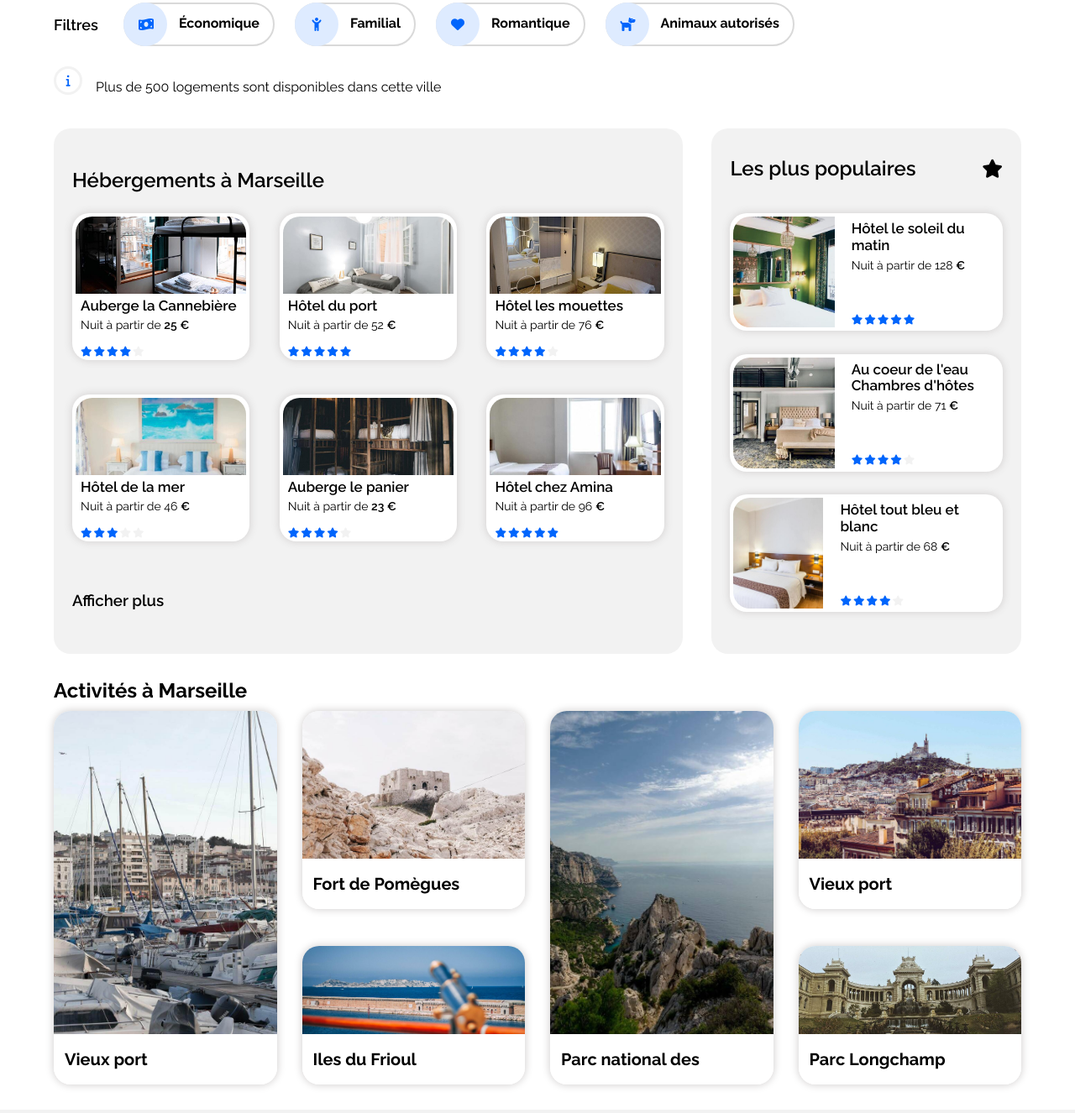
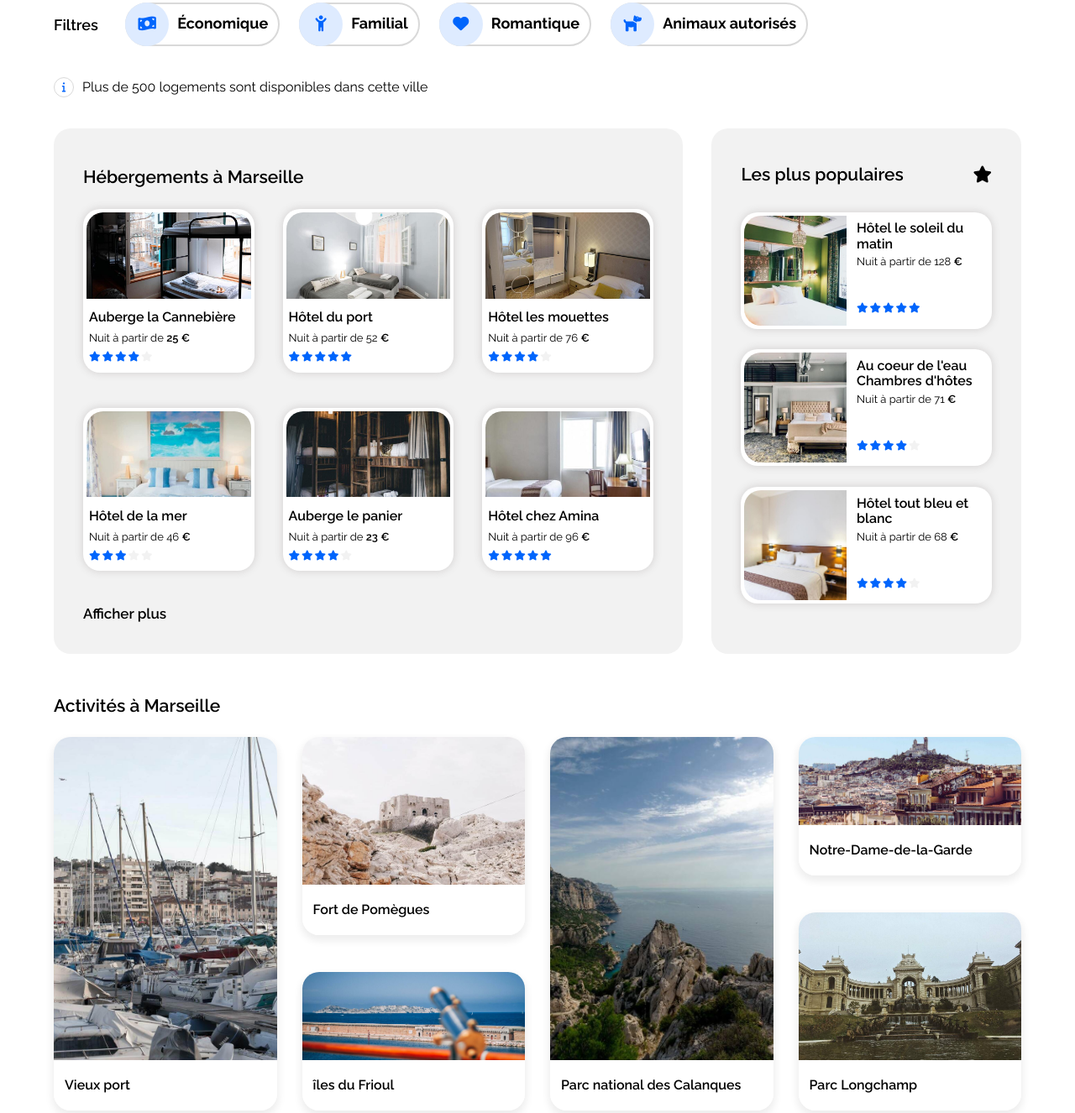
Before and after one commit to sebneedles/dev-p2, a plain HTML site: page index.html in a window 1280 px wide. Shown: the part 306-1632 px from the top of the page at 84% size. Drawn offline with Linux system fonts and the light colour scheme.

Commit message:
Issues responsive corrections

```diff
--- a/css/style.css
+++ b/css/style.css
@@ -148,9 +148,10 @@ Filtre
 
 #filter h2 {
     align-self: center;
-    margin: 0px 30px 5px 0px;
     font-size: 18px;
     font-weight: 600;
+    margin-bottom: 20px;
+    margin-right: 2.8%;
 }
 
 h3 {
@@ -159,7 +160,8 @@ h3 {
 
 .filterItem {
     border: 2px solid #D9D9D9;
-    margin: 0px 24px 8px 0px;
+    margin-bottom: 8px;
+    margin-right: 2%;
     display: flex;
     align-items: center;
     border-radius: 30px;
@@ -187,7 +189,8 @@ h3 {
 
 .txtFilter {
     font-weight: bold;
-    margin: 0 16px;
+    margin: 0 12px;
+    font-size: 18px;
 }
 
 .txtFilter span {
@@ -196,26 +199,26 @@ h3 {
 
 .iconItem {
     color: #0065FC;
-    width: 16px;
     text-align: center;
+    font-size: 19px;
 }
 
 .resultFilter {
     display: flex;
-    align-items: normal;
+    align-items: center;
 }
 
 .iconResult {
-    height: 28px;
-    width: 28px;
-    border: solid 3px #F2F2F2;
-    border-radius: 50%;
+    height: 22px;
+    width: 22px;
+    border: solid 1px #D9D9D9;
+    border-radius: 15px;
     display: flex;
     align-items: center;
     justify-content: center;
-    margin-right: 16px;
+    margin-right: 10px;
     color: #0065FC;
-    font-size: 14px;
+    font-size: 12px;
 }
 
 .resultFilter p {
@@ -244,17 +247,22 @@ Hébergement Left
 .sideLeft {
     width: 65%;
     justify-content: space-between;
+    padding: 35px;
 }
 
 .sideLeft h2 {
     width: 100%;
+    font-size: 21px;
     align-self: center;
     min-width: 260px;
     font-weight: 600;
+    /* règles normalize.css à modifier */
+    margin-block-start: 10px;
+    margin-block-end: 25px;
 }
 
 .hebergementItem {
-    height: 30%;
+    height: 35%;
     width: 30%;
     background-color: #fff;
     display: flex;
@@ -263,12 +271,12 @@ Hébergement Left
     box-sizing: border-box;
     box-shadow: 0px 0px 10px 1px #d5d3d3;
     border-radius: 20px;
-    margin-bottom: 30px;
+    margin-bottom: 40px;
     transition: 300ms;
 }
 
 .hebergementItem:hover {
-    box-shadow: 0px 0px 10px 1px #999;
+    box-shadow: 0px 0px 0px 3px #0065FC;
     transition: 300ms;
 }
 
@@ -300,19 +308,19 @@ Hébergement Left
     display: flex;
     flex-flow: column;
     justify-content: space-evenly;
-    padding-left: 3%;
+    padding-left: 3px;
 }
 
 .itemDescriptHeberg h4 {
     font-weight: 600;
     margin: 5px 0 0 0;
-    font-size: 17px;
+    font-size: 16px;
 }
 
 .itemDescriptHeberg p {
     font-weight: normal;
-    margin: 5px 0 0 0;
-    font-size: 14px;
+    margin: 0;
+    font-size: 13px;
 }
 
 .itemDescriptHeberg p strong{
@@ -320,6 +328,10 @@ Hébergement Left
 }
 
 .itemDescriptHeberg .noteHeberge {
+    display: flex;
+}
+
+.notationLeft {
     display: flex;
 }
 
@@ -335,53 +347,71 @@ Hébergement Left
     margin-right: 2px;
 }
 
+.btnPlus h3 {
+    font-size: 17px;
+    font-weight: 600;
+    /* règles normalize.css à supprimer */
+    margin-block-start: 0;
+    margin-block-end: 0;
+}
+
 /* ------------------------
 Hébergement Right
 ------------------------ */
 .sideRight {
     width: 32%;
+    padding: 35px;
+    display: flex;
+    justify-content: center;
 }
 
 .titreAside {
     display: flex;
     justify-content: space-between;
     width: 100%;
-    height: 52px;
+    height: 40px;
     align-items: center;
 }
 
 .titreAside h2 {
     font-weight: 600;
+    font-size: 21px;
+    /* règles normalize.css à supprimer */
+    margin-block-end: 0;
+    margin-block-start: 0;
+    margin-inline-start: 0;
+    margin-inline-end: 0;
 }
 
 .popStar {
-    font-size: 22px;
+    font-size: 20px;
 }
 
 .populaireItem {
     width: 100%;
     background-color: #fff;
-    height: 140px;
+    height: 25%;
     border-radius: 20px;
     padding: 4px;
     box-sizing: border-box;
     display: flex;
     box-shadow: 0px 0px 10px 1px #d5d3d3;
     transition: 300ms;
+    flex-direction: row;
 }
 
 .populaireItem:hover {
-    box-shadow: 0px 0px 10px 1px #999;
+    box-shadow: 0px 0px 0px 3px #0065FC;
     transition: 300ms;
 }
 
 .populaireItem a {
-    height: 100%;
-    width: 100%;
     text-decoration: none;
     color: #000;
     display: flex;
     transition: 300ms;
+    flex-direction: row;
+    width: 100%;
 }
 
 .populaireItem a:hover {
@@ -392,34 +422,39 @@ Hébergement Right
 
 .populaireItem img {
     border-radius: 20px 0px 0px 20px;
-    width: 38%;
+    width: 42%;
     height: 100%;
     object-fit: cover;
 }
 
 .itemDescriptPop {
-    margin: 0 20px;
+    margin-left: 4%;
+    height: 90%;
+    width: 50%;
+    display: flex;
+    flex-flow: column;
+    justify-content: center;
 }
 
 .itemDescriptPop h4 {
     font-weight: 600;
     margin: 5px 0;
-    font-size: 17px;
+    font-size: 16px;
 }
 
 .itemDescriptPop p {
     font-weight: normal;
     margin: 0;
-    font-size: 14px;
+    font-size: 13px;
 }
 
 .itemDescriptPop p strong {
     font-weight: 600;
 }
 
-.notation {
+.notationRight {
     display: flex;
-    height: 48%;
+    height: 45%;
     align-items: self-end;
 }
 
@@ -427,13 +462,14 @@ Hébergement Right
 Activités
 ------------------------ */
 .activite {
-    margin: 30px auto;
+    margin: 50px auto;
     flex-direction: column;
 }
 
 .activite h2 {
-    font-weight: 700;
-    margin: 0px 0 10px 0;
+    font-weight: 600;
+    margin: 0px 0 25px 0;
+    font-size: 21px;
 }
 
 .cardActiviteContent {
@@ -463,13 +499,13 @@ Activités
     display: flex;
     flex-direction: column-reverse;
     border-radius: 20px;
-    box-shadow: 0px 0px 10px 1px #d5d3d3;
+    box-shadow: 0px 5px 10px 2px #eee;
     overflow: hidden;
     transition: 300ms;
 }
 
 .fullCardItem:hover {
-    box-shadow: 0px 0px 10px 1px #999;
+    box-shadow: 0px 5px 10px 2px #ccc;
     transition: 300ms;
 }
 
@@ -498,12 +534,14 @@ Activités
 
 .fullCardItem figcaption {
     background-color: #fff;
-    text-decoration: none;
     height: 60px;
-    line-height: 60px;
-    font-size: 20px;
-    font-weight: 700;
+    font-size: 16px;
+    font-weight: 600;
     padding-left: 13px;
+    display: flex;
+    width: 100%;
+    align-items: center;
+    box-sizing: border-box;
 }
 
 /* medium card */
@@ -513,13 +551,13 @@ Activités
     flex-direction: column-reverse;
     color: black;
     border-radius: 20px;
-    box-shadow: 0px 0px 10px 1px #d5d3d3;
+    box-shadow: 0px 5px 10px 2px #eee;
     overflow: hidden;
     transition: 300ms;
 }
 
 .mediumCardItem:hover {
-    box-shadow: 0px 0px 10px 1px #999;
+    box-shadow: 0px 5px 10px 2px #ccc;
     transition: 300ms;
 }
 
@@ -550,10 +588,13 @@ Activités
 .mediumCardItem figcaption {
     background-color: #fff;
     height: 60px;
-    line-height: 60px;
-    font-size: 20px;
-    font-weight: 700;
+    font-size: 16px;
+    font-weight: 600;
     padding-left: 13px;
+    width: 100%;
+    display: flex;
+    align-items: center;
+    box-sizing: border-box;
 }
 
 /* small card */
@@ -563,13 +604,13 @@ Activités
     flex-direction: column-reverse;
     color: black;
     border-radius: 20px;
-    box-shadow: 0px 0px 10px 1px #d5d3d3;
+    box-shadow: 0px 5px 10px 2px #eee;
     overflow: hidden;
     transition: 300ms;
 }
 
 .smallCardItem:hover {
-    box-shadow: 0px 0px 10px 1px #999;
+    box-shadow: 0px 5px 10px 2px #ccc;
     transition: 300ms;
 }
 
@@ -600,10 +641,13 @@ Activités
 .smallCardItem figcaption {
     background-color: #fff;
     height: 60px;
-    line-height: 60px;
-    font-size: 20px;
-    font-weight: 700;
+    font-size: 16px;
+    font-weight: 600;
     padding-left: 13px;
+    width: 100%;
+    display: flex;
+    align-items: center;
+    box-sizing: border-box;
 }
 /* ------------------------
 Footer
--- a/index.html
+++ b/index.html
@@ -89,7 +89,7 @@
                             <div class="itemDescriptHeberg">
                                 <h4>Auberge la Cannebière</h4>
                                 <p>Nuit à partir de <strong>25 €</strong></p>
-                                <div class="notation">
+                                <div class="notationLeft">
                                     <i class="fas fa-star blueStar"></i>
                                     <i class="fas fa-star blueStar"></i>
                                     <i class="fas fa-star blueStar"></i>
@@ -105,7 +105,7 @@
                             <div class="itemDescriptHeberg">
                                 <h4>Hôtel du port</h4>
                                 <p>Nuit à partir de 52 <strong>€</strong></p>
-                                <div class="notation">
+                                <div class="notationLeft">
                                     <i class="fas fa-star blueStar"></i>
                                     <i class="fas fa-star blueStar"></i>
                                     <i class="fas fa-star blueStar"></i>
@@ -121,7 +121,7 @@
                             <div class="itemDescriptHeberg">
                                 <h4>Hôtel les mouettes</h4>
                                 <p>Nuit à partir de 76 <strong>€</strong></p>
-                                <div class="notation">
+                                <div class="notationLeft">
                                     <i class="fas fa-star blueStar"></i>
                                     <i class="fas fa-star blueStar"></i>
                                     <i class="fas fa-star blueStar"></i>
@@ -137,7 +137,7 @@
                             <div class="itemDescriptHeberg">
                                 <h4>Hôtel de la mer</h4>
                                 <p>Nuit à partir de 46 <strong>€</strong></p>
-                                <div class="notation">
+                                <div class="notationLeft">
                                     <i class="fas fa-star blueStar"></i>
                                     <i class="fas fa-star blueStar"></i>
                                     <i class="fas fa-star blueStar"></i>
@@ -153,7 +153,7 @@
                             <div class="itemDescriptHeberg">
                                 <h4>Auberge le panier</h4>
                                 <p>Nuit à partir de <strong>23 €</strong></p>
-                                <div class="notation">
+                                <div class="notationLeft">
                                     <i class="fas fa-star blueStar"></i>
                                     <i class="fas fa-star blueStar"></i>
                                     <i class="fas fa-star blueStar"></i>
@@ -169,7 +169,7 @@
                             <div class="itemDescriptHeberg">
                                 <h4>Hôtel chez Amina</h4>
                                 <p>Nuit à partir de 96 <strong>€</strong></p>
-                                <div class="notation">
+                                <div class="notationLeft">
                                     <i class="fas fa-star blueStar"></i>
                                     <i class="fas fa-star blueStar"></i>
                                     <i class="fas fa-star blueStar"></i>
@@ -196,7 +196,7 @@
                             <div class="itemDescriptPop">
                                 <h4>Hôtel le soleil du matin</h4>
                                 <p>Nuit à partir de 128 <strong>€</strong></p>
-                                <div class="notation">
+                                <div class="notationRight">
                                     <i class="fas fa-star blueStar"></i>
                                     <i class="fas fa-star blueStar"></i>
                                     <i class="fas fa-star blueStar"></i>
@@ -212,7 +212,7 @@
                             <div class="itemDescriptPop">
                                 <h4>Au coeur de l'eau Chambres d'hôtes</h4>
                                 <p>Nuit à partir de 71 <strong>€</strong></p>
-                                <div class="notation">
+                                <div class="notationRight">
                                     <i class="fas fa-star blueStar"></i>
                                     <i class="fas fa-star blueStar"></i>
                                     <i class="fas fa-star blueStar"></i>
@@ -228,7 +228,7 @@
                             <div class="itemDescriptPop">
                                 <h4>Hôtel tout bleu et blanc</h4>
                                 <p>Nuit à partir de 68 <strong>€</strong></p>
-                                <div class="notation">
+                                <div class="notationRight">
                                     <i class="fas fa-star blueStar"></i>
                                     <i class="fas fa-star blueStar"></i>
                                     <i class="fas fa-star blueStar"></i>
@@ -268,7 +268,7 @@
                             <a href="#">
                                 <figure>
                                     <img src="./assests/imgs/activite/kevin-hikari.jpg" alt="Iles du Frioul">
-                                    <figcaption>Iles du Frioul</figcaption>
+                                    <figcaption>îles du Frioul</figcaption>
                                 </figure>
                             </a>
                         </div>
@@ -284,15 +284,15 @@
                         </div>
                     </div>
                     <div class="cardMediumContent">
-                        <div class="mediumCardItem">
+                        <div class="smallCardItem">
                             <a href="#">
                                 <figure>
                                     <img src="./assests/imgs/activite/florian-wehde.jpg" alt="Notre-Dame-de-la-Garde">
-                                    <figcaption>Vieux port</figcaption>
+                                    <figcaption>Notre-Dame-de-la-Garde</figcaption>
                                 </figure>
                             </a>
                         </div>
-                        <div class="smallCardItem">
+                        <div class="mediumCardItem">
                             <a href="#">
                                 <figure>
                                     <img src="./assests/imgs/activite/lena-paulin.jpg" alt="Parc Longchamp">
```
Also changed, not shown: css/media.css (+43 -64 lines).
